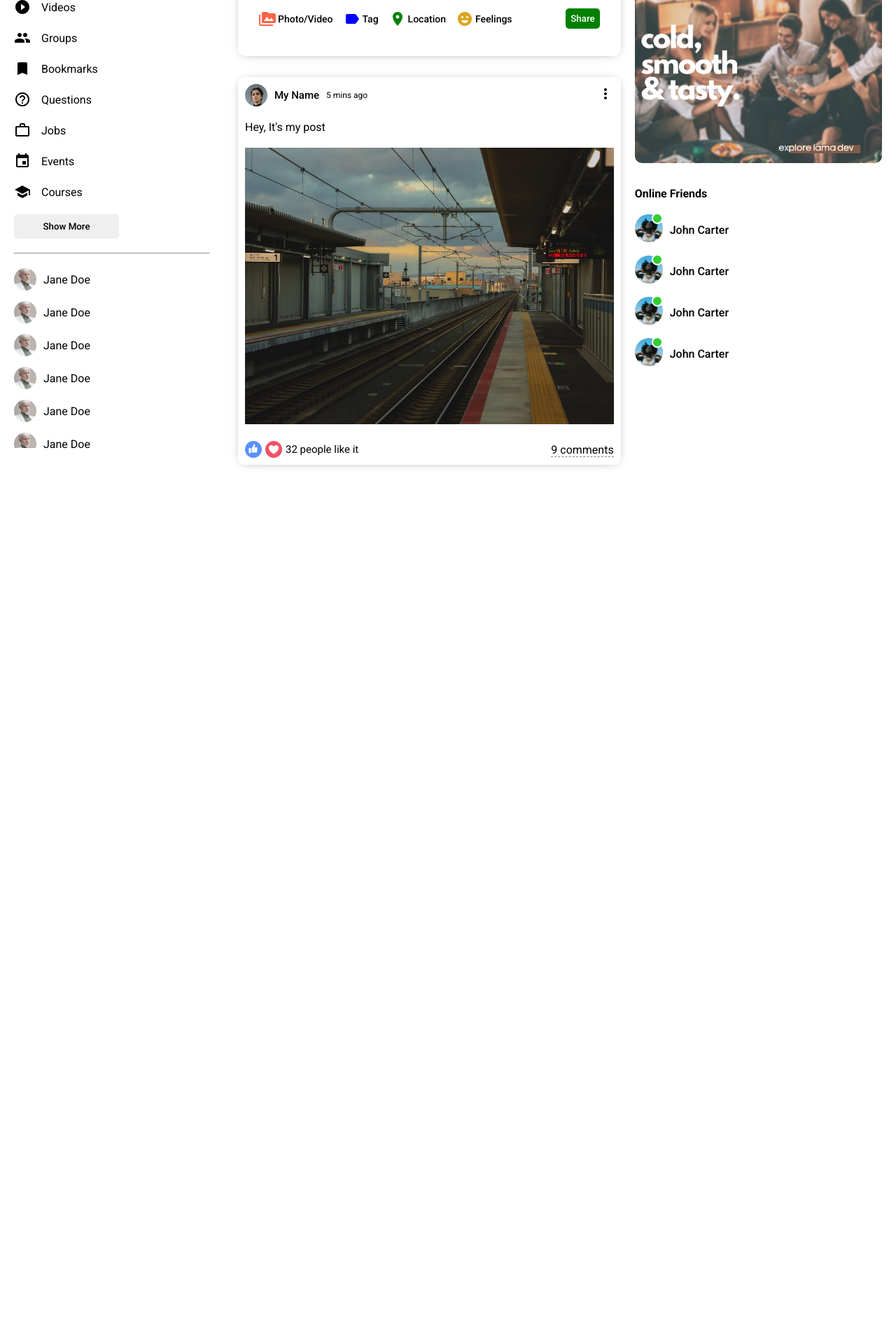
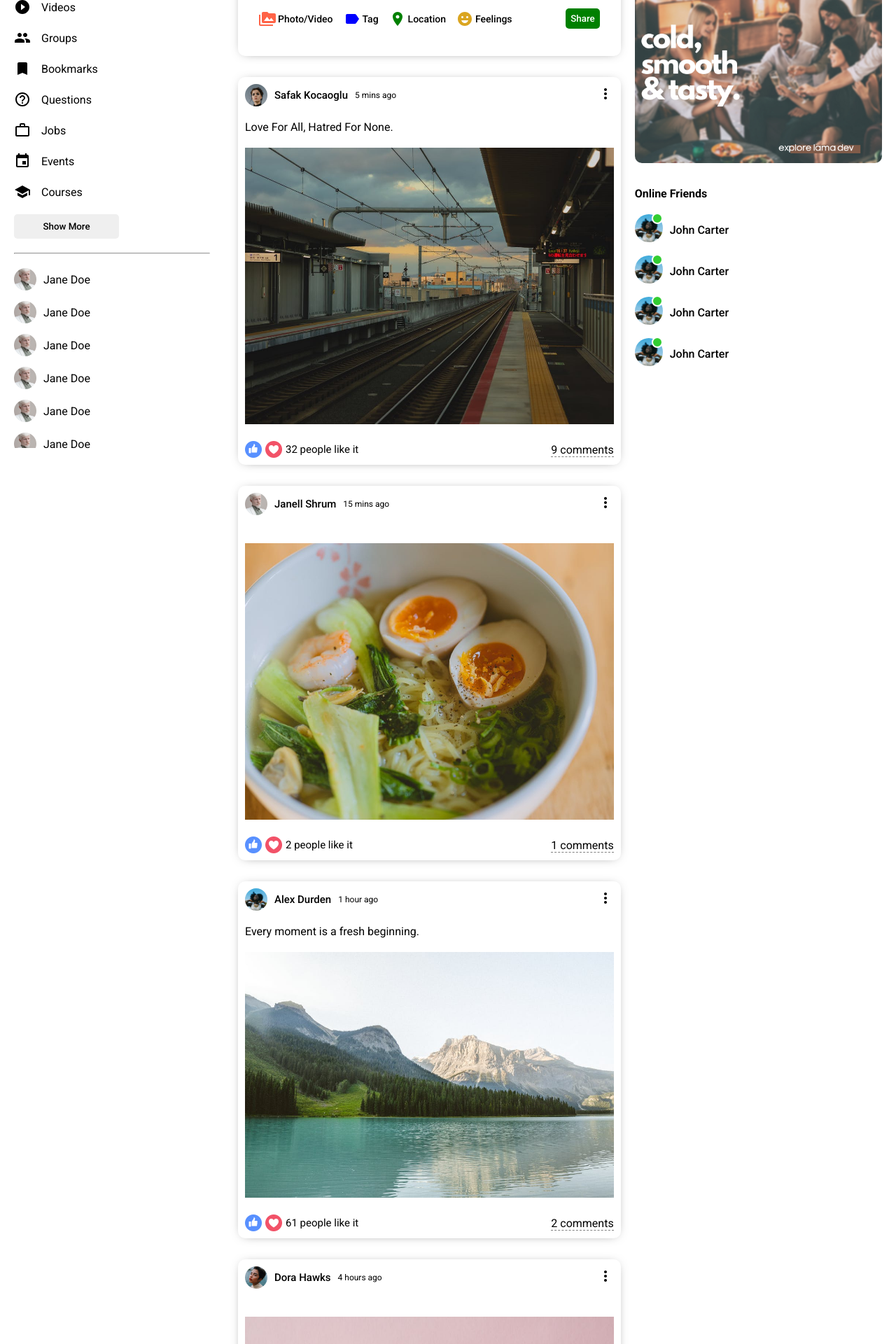
Before and after one commit to Mercure90/react-social, a React (Create React App) app: page / in a window 1280 px wide. Shown: the part 160-2080 px from the top of the page at 70% size. Before the commit the page ends 874 px from the top, so only its background shows below. Built offline with nearby package versions, Linux system fonts and the light colour scheme.

Commit message:
fetch data from file

```diff
--- a/src/components/feed/Feed.jsx
+++ b/src/components/feed/Feed.jsx
@@ -1,15 +1,17 @@
-import "./feed.css"
-import Share from "../share/Share"
-import Post from "../post/Post"
-
+import "./feed.css";
+import Share from "../share/Share";
+import Post from "../post/Post";
+import { Posts} from "../../dummyData";
 
 export default function Feed() {
   return (
     <div className="feed">
       <div className="feedWrapper">
-        <Share/>
-        <Post/>
+        <Share />
+        {Posts.map((p) => (
+          <Post key ={p.id} post={p}/>
+        ))}
       </div>
     </div>
-  )
+  );
 }
--- a/src/components/post/Post.jsx
+++ b/src/components/post/Post.jsx
@@ -2,16 +2,19 @@
 import {
   MoreVert
  } from "@mui/icons-material";
+ import { Users} from "../../dummyData";
 
-export default function Post() {
+export default function Post({post}) {
   return (
     <div className="post">
       <div className="postWrapper">
         <div className="postTop">
           <div className="postTopLeft">
-            <img className="postProfilePicture" src="/assets/person/1.jpeg" alt="" />
-            <span className="postUsername">My Name</span>
-            <span className="postDate">5 mins ago</span>
+            <img className="postProfilePicture" src={Users.filter((u) => u.id===post?.userId)[0].profilePicture} alt="" />
+            <span className="postUsername">
+              {Users.filter((u) => u.id===post?.userId)[0].username}
+            </span>
+            <span className="postDate">{post.date}</span>
           </div>
           <div className="topTopRight">
             <MoreVert/>
@@ -19,18 +22,18 @@
         </div>
 
         <div className="postCenter">
-          <span className="postText">Hey, It's my post</span>
-          <img className="postImg" src="assets/post/1.jpeg" alt="" />
+          <span className="postText">{post?.desc}</span>
+          <img className="postImg" src={post.photo} alt="" />
         </div>
 
         <div className="postBottom">
           <div className="postBotomLeft">
           <img className="likeIcon" src="assets/like.png" alt="" />
           <img className="likeIcon" src="assets/heart.png" alt="" />
-          <span className="postLikeCounter">32 people like it</span>
+          <span className="postLikeCounter">{post.like} people like it</span>
           </div>
           <div className="postBottomRight">
-            <span className="postCommentText">9 comments</span>
+            <span className="postCommentText">{post.comment} comments</span>
           </div>
         </div>
       </div>
--- /dev/null
+++ b/src/dummyData.js
@@ -0,0 +1,139 @@
+export const Users = [
+  {
+    id:1,
+    profilePicture: "assets/person/1.jpeg",
+    username: "Safak Kocaoglu",
+  },
+  {
+    id:2,
+    profilePicture: "assets/person/2.jpeg",
+    username: "Janell Shrum",
+  },
+  {
+    id:3,
+    profilePicture: "assets/person/3.jpeg",
+    username: "Alex Durden",
+  },
+  {
+    id:4,
+    profilePicture: "assets/person/4.jpeg",
+    username: "Dora Hawks",
+  },
+  {
+    id:5,
+    profilePicture: "assets/person/5.jpeg",
+    username: "Thomas Holden",
+  },
+  {
+    id:6,
+    profilePicture: "assets/person/6.jpeg",
+    username: "Shirley Beauchamp",
+  },
+  {
+    id:7,
+    profilePicture: "assets/person/7.jpeg",
+    username: "Travis Bennett",
+  },
+  {
+    id:8,
+    profilePicture: "assets/person/8.jpeg",
+    username: "Kristen Thomas",
+  },
+  {
+    id:9,
+    profilePicture: "assets/person/9.jpeg",
+    username: "Gary Duty",
+  },
+  {
+    id:10,
+    profilePicture: "assets/person/10.jpeg",
+    username: "Safak Kocaoglu",
+  },
+];
+
+export const Posts = [
+  {
+    id: 1,
+    desc: "Love For All, Hatred For None.",
+    photo: "assets/post/1.jpeg",
+    date: "5 mins ago",
+    userId: 1,
+    like: 32,
+    comment: 9,
+  },
+  {
+    id: 2,
+    photo: "assets/post/2.jpeg",
+    date: "15 mins ago",
+    userId: 2,
+    like: 2,
+    comment: 1,
+  },
+  {
+    id: 3,
+    desc: "Every moment is a fresh beginning.",
+    photo: "assets/post/3.jpeg",
+    date: "1 hour ago",
+    userId: 3,
+    like: 61,
+    comment: 2,
+  },
+  {
+    id: 4,
+    photo: "assets/post/4.jpeg",
+    date: "4 hours ago",
+    userId: 4,
+    like: 7,
+    comment: 3,
+  },
+  {
+    id: 5,
+    photo: "assets/post/5.jpeg",
+    date: "5 hours ago",
+    userId: 5,
+    like: 23,
+    comment: 5,
+  },
+  {
+    id: 6,
+    photo: "assets/post/6.jpeg",
+    date: "1 day ago",
+    userId: 6,
+    like: 44,
+    comment: 6,
+  },
+  {
+    id: 7,
+    desc: "Never regret anything that made you smile.",
+    photo: "assets/post/7.jpeg",
+    date: "2 days ago",
+    userId: 7,
+    like: 52,
+    comment: 3,
+  },
+  {
+    id: 8,
+    photo: "assets/post/8.jpeg",
+    date: "3 days ago",
+    userId: 8,
+    like: 15,
+    comment: 1,
+  },
+  {
+    id: 9,
+    desc: "Change the world by being yourself.",
+    photo: "assets/post/9.jpeg",
+    date: "5 days ago",
+    userId: 9,
+    like: 11,
+    comment: 2,
+  },
+  {
+    id: 10,
+    photo: "assets/post/10.jpeg",
+    date: "1 week ago",
+    userId: 10,
+    like: 104,
+    comment: 12,
+  },
+];
```
